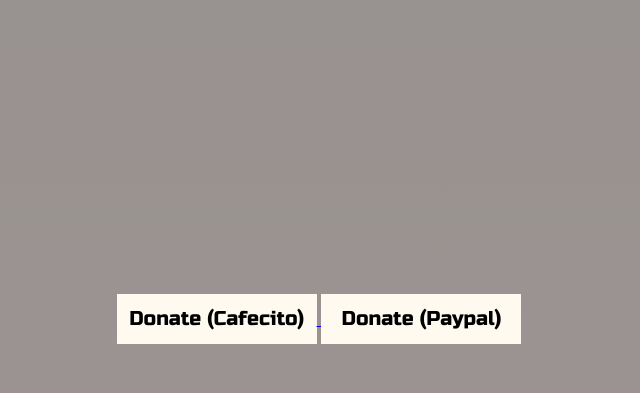
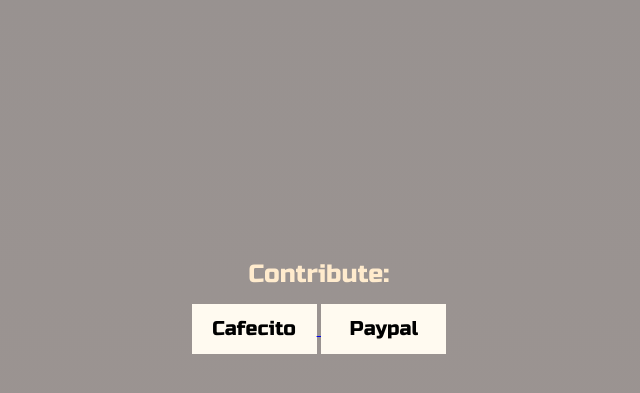
Before and after one commit to Eze-NoirFenix/random-dropzone, a plain HTML site: page index.html in a window 1280 px wide. Shown: the part 313-706 px from the top of the page, without its empty margins (321-961 px from the left). Drawn offline with Linux system fonts and the light colour scheme.

Commit message:
minor fixes

```diff
--- a/assets/style.css
+++ b/assets/style.css
@@ -41,6 +41,23 @@
     cursor: pointer;
     font-size: 20px;
     margin-top: 10px;
+}
+
+.container .footer button {
+    height: 50px;
+    width: 125px;
+    color: black;
+    background: floralwhite;
+    cursor: pointer;
+    font-size: 20px;
+    margin-top: 10px;
+}
+
+.container .footer p {
+    font-size: 25px;
+    color: blanchedalmond;
+    padding:5px 0;
+    text-align: center;
 }
 
 form {
--- a/index.html
+++ b/index.html
@@ -18,7 +18,7 @@
 </head>
 <body>
 
-<div class="container" >
+<div class="container">
 
     <div class="content">
         <h3>Random dropzone</h3>
@@ -26,12 +26,13 @@
         <p>Click "good luck!" to randomize</p>
         <button onclick="get_random_image()">Good luck!</button>
     </div>
-    <div class="content">
+    <div class="footer">
+        <p>contribute:</p>
         <a href="https://cafecito.app/noirfenix" method="get" target="_blank">
-            <button type="submit">Donate (cafecito)</button>
+            <button type="submit">Cafecito</button>
         </a>
         <a href="https://paypal.com/donate/?hosted_button_id=JXD6A73NDZGVA" method="get" target="_blank">
-            <button type="submit">Donate (paypal)</button>
+            <button type="submit">Paypal</button>
         </a>
     </div>
 </div>
```
